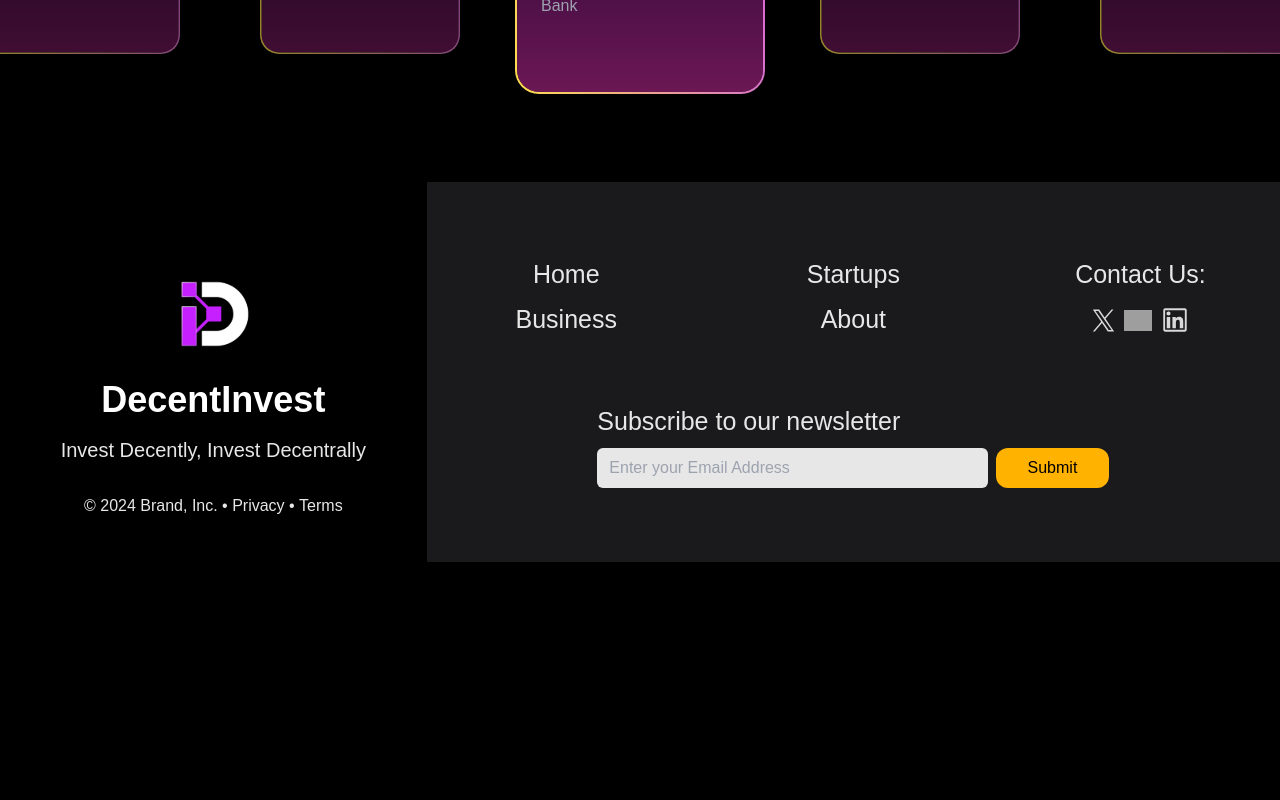
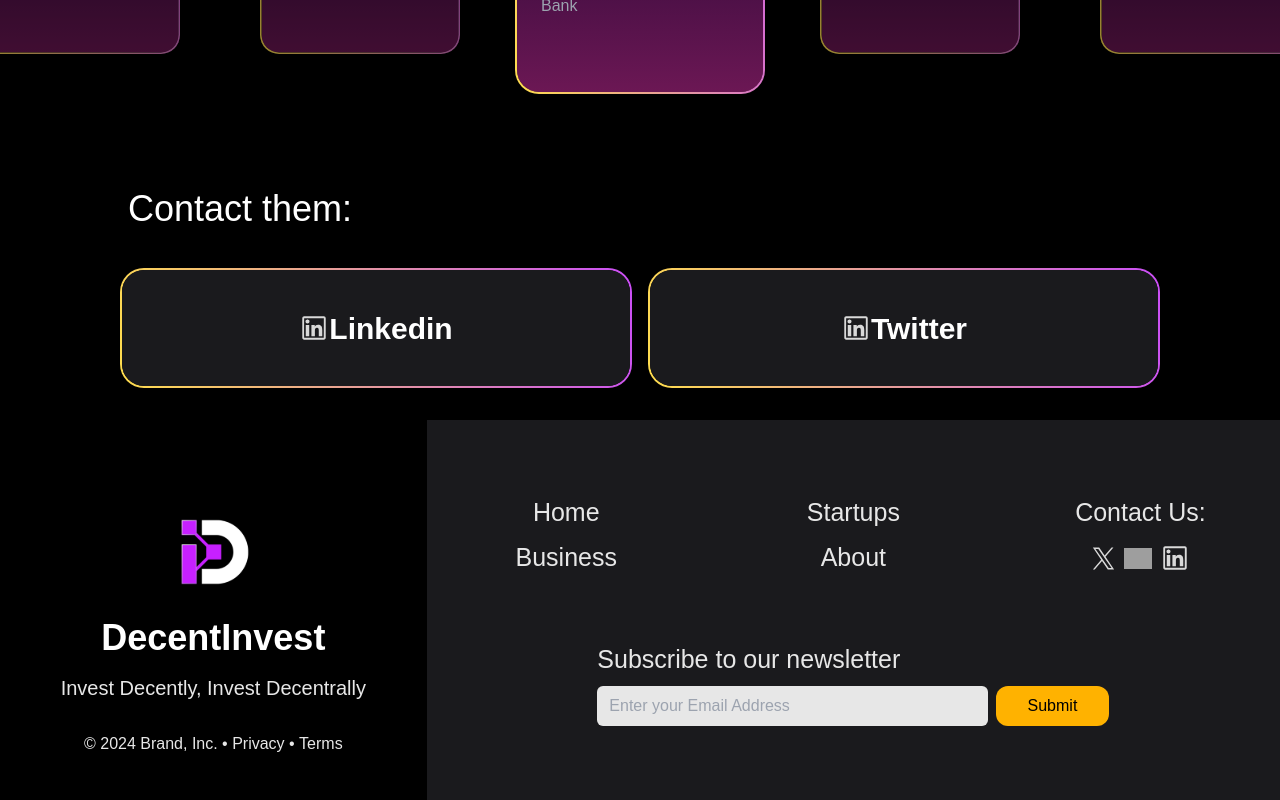
Before and after one commit to KBP09/DecentInvest-Landing, a Next.js app: page /kanakbpandey in a window 1280 px wide. Shown: the part 1512-2312 px from the top of the page. Before the commit the page ends 2074 px from the top, so only its background shows below. Built offline with nearby package versions, Linux system fonts and the light colour scheme; grey boxes are pictures that could not be loaded.

Commit message:
Profile changes completed

```diff
--- a/app/anushkagupta/page.tsx
+++ b/app/anushkagupta/page.tsx
@@ -4,7 +4,7 @@ import Image from 'next/image';
 import { GradientCard } from '../componenets/gradientCard';
 import { ProfileCard } from '../componenets/profileCard';
 import NftSection from '../componenets/nftSection';
-
+import Link from 'next/link';
 const Page = () => {
     const gradientStyle = "linear-gradient(180deg, #300C3B 0%, #48114C 50%, #B3278C 100%)";
     const values = ['*', '*', '*', '5', '8'];
@@ -36,7 +36,7 @@ const Page = () => {
                         <p className="text-[14px] sm:text-[20px] mb-4">Company: DecentInvest</p>
                         <p className="text-[14px] sm:text-[20px] mb-2">About:</p>
                         <p className="text-[14px] sm:text-[16px] leading-6">
-                            Believe in either a home run or running back home. Believe in either a home run or running back home.Believe in either a home run or running back home. Believe in either a home run or running back home.
+                            Believe in either a home run or running back home. Believe in either a home run or running back home.Believe in either a home run or running back home
                         </p>
                     </div>
                 </GradientCard>
@@ -84,6 +84,37 @@ const Page = () => {
                 <NftSection background='black' />
             </div>
 
+            <div className="w-full flex flex-col items-center justify-start">
+                <h1 className="text-white text-[28px] sm:text-[36px] w-[90%] sm:w-[80%]">
+                    Contact them:
+                </h1>
+                <div className="w-full flex flex-col gap-4 sm:flex-row items-center justify-center mt-8 mb-8 ">
+                    <GradientCard className="w-[90vw] sm:w-[40vw] h-[120px] flex items-center justify-center" bgColor="rgba(26, 26, 29, 1)">
+                        <Link href={"https://www.linkedin.com/in/anushka-gupta-363213230/"} className="text-white font-bold text-[30px] hover:text-gray-300 flex items-center justify-center w-full h-full">
+                            <Image
+                                src="/linkedin.svg"
+                                alt="Transactions illustration"
+                                width={30}
+                                height={30}
+                                className=""
+                            />
+                            Linkedin
+                        </Link>
+                    </GradientCard>
+                    <GradientCard className="w-[90vw] sm:w-[40vw] h-[120px]" bgColor="rgba(26, 26, 29, 1)">
+                        <Link href={"https://x.com/AnushkaGupta333"} className="text-white font-bold text-[30px] hover:text-gray-300 flex items-center justify-center w-full h-full">
+                            <Image
+                                src="/linkedin.svg"
+                                alt="Transactions illustration"
+                                width={30}
+                                height={30}
+                                className=""
+                            />
+                            Twitter
+                        </Link>
+                    </GradientCard>
+                </div>
+            </div>
         </div>
     )
 }
--- a/app/componenets/aboutUsCards.tsx
+++ b/app/componenets/aboutUsCards.tsx
@@ -37,7 +37,7 @@ const cardData: CardData[] = [
         imageAlt: "Startups illustration",
         imageWidth: 200,
         imageHeight: 200,
-        imageClassName: "w-[120px] h-[120px] sm:w-[150px] sm:h-[150px] md:w-[200px] md:h-[200px] lg:w-[250px] lg:h-[250px]",
+        imageClassName: "w-[130px] h-[130px] sm:w-[150px] sm:h-[150px] md:w-[200px] md:h-[200px] lg:w-[250px] lg:h-[250px]",
         expandedContent: "We've created a centralized hub where startups and investors can easily find each other. This streamlined approach saves time and resources, allowing for more efficient connections and collaborations in the entrepreneurial ecosystem."
     },
     {
@@ -104,7 +104,7 @@ const ExpandableCard: React.FC<{ card: CardData; isExpanded: boolean; onClick: (
             whileHover={{ scale: 1.05 }}
             whileTap={{ scale: 0.97 }}
             className={`relative w-full max-w-full rounded-[24px] sm:rounded-[48px] overflow-hidden flex flex-col items-center cursor-pointer
-                ${isExpanded ? 'aspect-[3/4] sm:aspect-[10/4] md:aspect-[10/4] col-span-full' : 'aspect-[5/3] sm:aspect-[14/9]'}`}
+                ${isExpanded ? 'aspect-[3/4] sm:aspect-[10/4] md:aspect-[10/4] col-span-full' : 'aspect-[4.5/3] sm:aspect-[14/9]'}`}
             style={{
                 background: 'linear-gradient(76.91deg, #FFDE4D -0.16%, #C847FF 104.72%)',
                 padding: '2px',
@@ -115,7 +115,7 @@ const ExpandableCard: React.FC<{ card: CardData; isExpanded: boolean; onClick: (
                     layout
                     transition={{ duration: 0.3, ease: 'easeOut' }}
                     className={`text-white font-bold leading-tight text-center mt-2 sm:mt-4 ${isExpanded
-                            ? 'text-[min(4vw,24px)] sm:text-[20px] md:text-[min(5vw,28px)]'
+                            ? 'text-[min(4vw,40px)] sm:text-[20px] md:text-[min(5vw,28px)]'
                             : 'text-[17px] sm:text-[15px] md:text-[min(3vw,20px)]'
                         }`}
                 >
--- a/app/kanakbpandey/page.tsx
+++ b/app/kanakbpandey/page.tsx
@@ -3,6 +3,7 @@ import Image from 'next/image';
 import { GradientCard } from '../componenets/gradientCard';
 import { ProfileCard } from '../componenets/profileCard';
 import NftSection from '../componenets/nftSection';
+import Link from 'next/link';
 
 const Page = () => {
     const gradientStyle = "linear-gradient(180deg, #300C3B 0%, #48114C 50%, #B3278C 100%)";
@@ -79,6 +80,37 @@ const Page = () => {
                 <h1 className='text-white text-[28px] sm:text-[36px] w-[90%] sm:w-[80%]'>Startups Invested In:</h1>
                 <NftSection background='black' />
             </div>
+            <div className="w-full flex flex-col items-center justify-start">
+                <h1 className="text-white text-[28px] sm:text-[36px] w-[90%] sm:w-[80%]">
+                    Contact them:
+                </h1>
+                <div className="w-full flex flex-col gap-4 sm:flex-row items-center justify-center mt-8 mb-8 ">
+                    <GradientCard className="w-[90vw] sm:w-[40vw] h-[120px] flex items-center justify-center" bgColor="rgba(26, 26, 29, 1)">
+                        <Link href={"https://www.linkedin.com/in/kanak-b-pandey-701821254/"} className="text-white font-bold text-[30px] hover:text-gray-300 flex items-center justify-center w-full h-full">
+                            <Image
+                                src="/linkedin.svg"
+                                alt="Transactions illustration"
+                                width={30}
+                                height={30}
+                                className=""
+                            />
+                            Linkedin
+                        </Link>
+                    </GradientCard>
+                    <GradientCard className="w-[90vw] sm:w-[40vw] h-[120px]" bgColor="rgba(26, 26, 29, 1)">
+                        <Link href={"https://x.com/KanaKBPandey2"} className="text-white font-bold text-[30px] hover:text-gray-300 flex items-center justify-center w-full h-full">
+                            <Image
+                                src="/linkedin.svg"
+                                alt="Transactions illustration"
+                                width={30}
+                                height={30}
+                                className=""
+                            />
+                            Twitter
+                        </Link>
+                    </GradientCard>
+                </div>
+            </div>
         </div>
     )
 }
```
